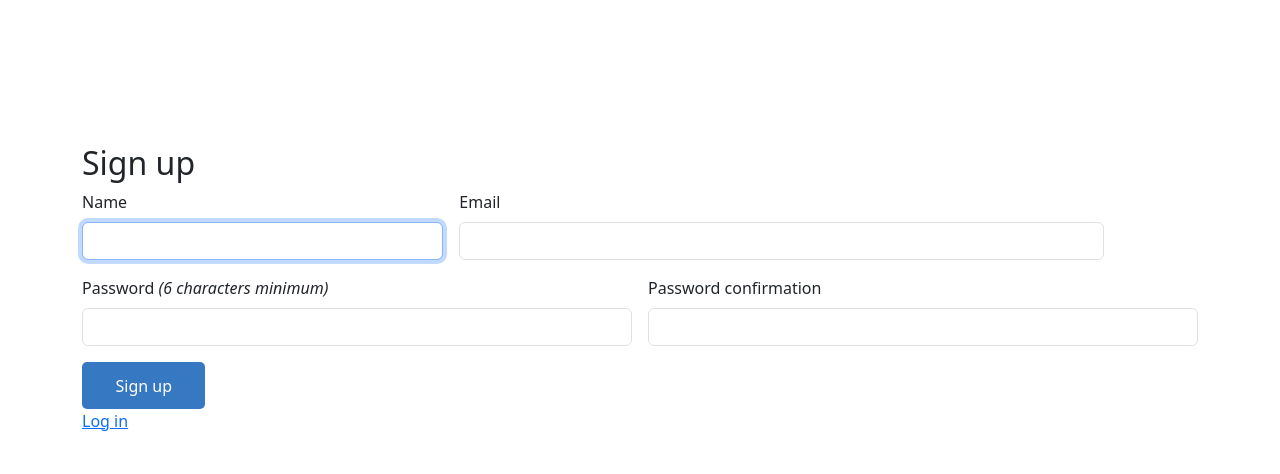
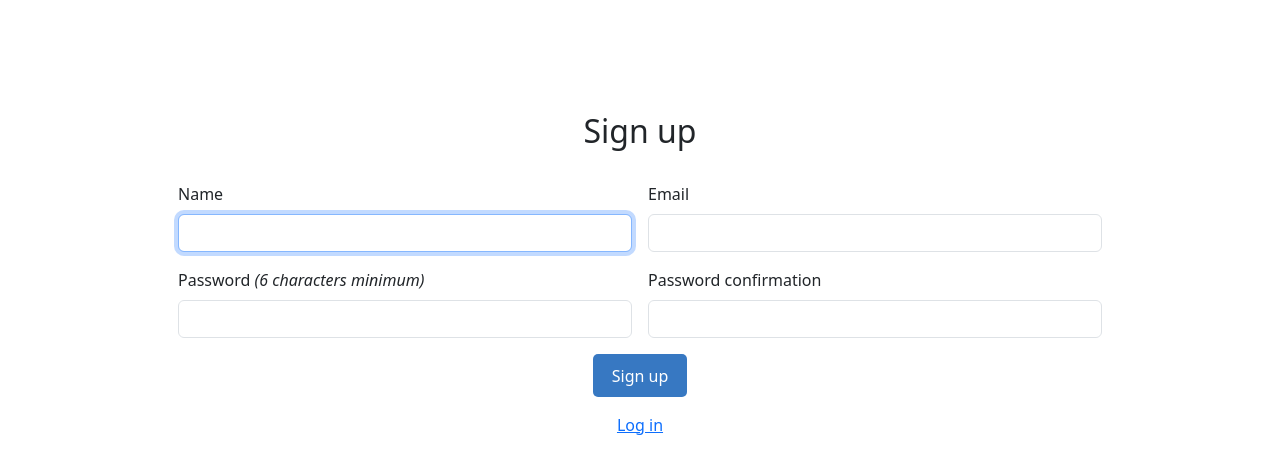
Before and after one commit to PabloEGonz/bugget-app, a Rails app: the page made by app/views/devise/registrations/new.html.erb in a window 1280 px wide. Shown: the top 474 px of the page. Run offline with Rails 7, Linux system fonts and the light colour scheme; some libraries are stand-ins or nearby versions.

Commit message:
Improve devise views

```diff
--- a/app/assets/stylesheets/application.css
+++ b/app/assets/stylesheets/application.css
@@ -88,7 +88,7 @@ body {
   }
 
   input.button {
-    padding: 1% 3% !important;
+    padding: 1% 2% !important;
   }
 }
 
--- a/app/views/devise/registrations/new.html.erb
+++ b/app/views/devise/registrations/new.html.erb
@@ -1,31 +1,33 @@
-<div class="mt-5">
-  <h2>Sign up</h2>
+<div class="mt-3 px-lg-5">
+  <h2 class="text-center">Sign up</h2>
   <%= form_for(resource, as: resource_name, url: registration_path(resource_name)) do |f| %>
     <%= render "devise/shared/error_messages", resource: resource %>
-    <div class="row g-3">
-      <div class="col-md-4">
+    <div class="row g-3 mt-lg-3 px-lg-5">
+      <div class="col-lg-6">
         <%= f.label :name, class: "form-label" %>
         <%= f.text_field :name, class: "form-control", autofocus: true %>
       </div>
-      <div class="col-md-7">
+      <div class="col-lg-6">
         <%= f.label :email, class: "form-label" %>
         <%= f.email_field :email, autocomplete: "email", class: "form-control" %>
       </div>
-      <div class="col-md-6">
+      <div class="col-lg-6">
         <%= f.label :password, class: "form-label" %>
         <% if @minimum_password_length %>
           <em>(<%= @minimum_password_length %> characters minimum)</em>
         <% end %>
         <%= f.password_field :password, autocomplete: "new-password", class: "form-control" %>
       </div>
-      <div class="col-md-6">
+      <div class="col-lg-6">
         <%= f.label :password_confirmation, class: "form-label" %>
         <%= f.password_field :password_confirmation, autocomplete: "new-password", class: "form-control" %>
       </div>
-      <div class="actions">
+      <div class="actions text-center my-3">
         <%= f.submit "Sign up", class: "button button-blue" %>
       </div>
     </div>
   <% end %>
-  <%= render "devise/shared/links" %>
+  <div class="text-center">
+    <%= render "devise/shared/links" %>
+  </div>
 </div>
```
Also changed, not shown: app/views/devise/sessions/new.html.erb (+6 -6 lines).
